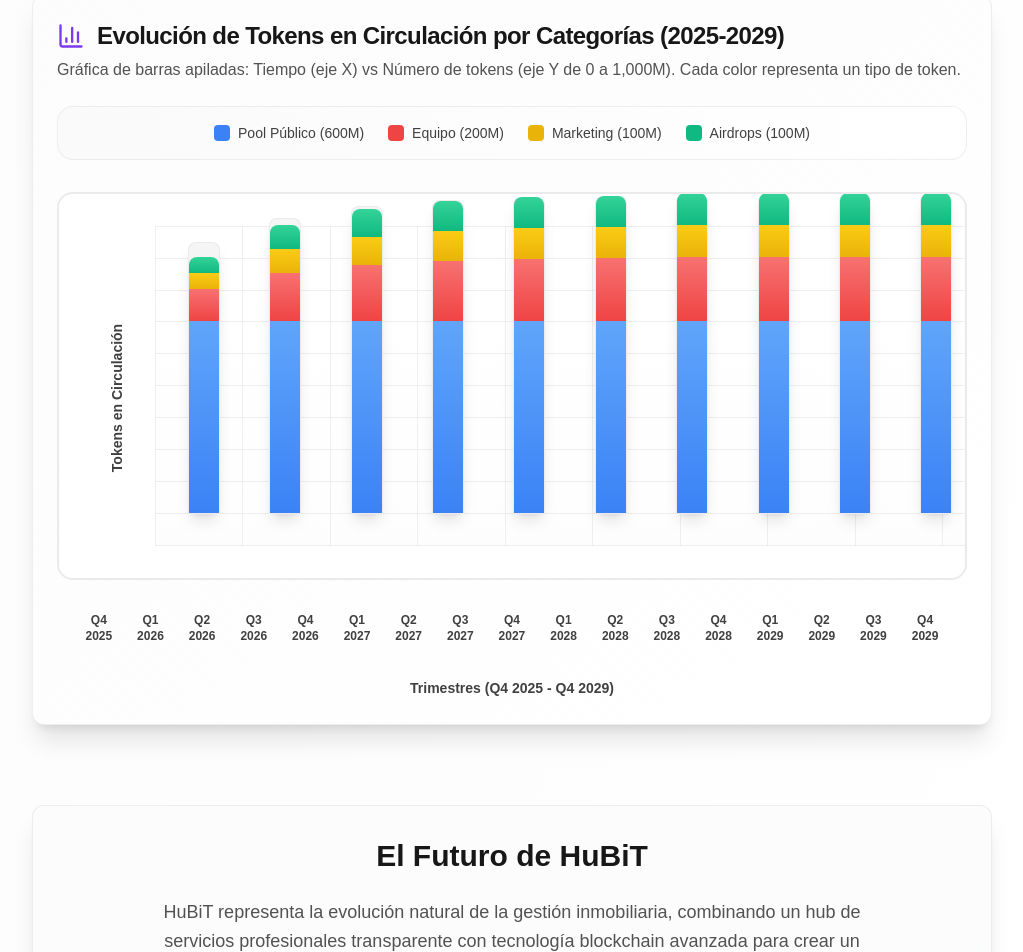
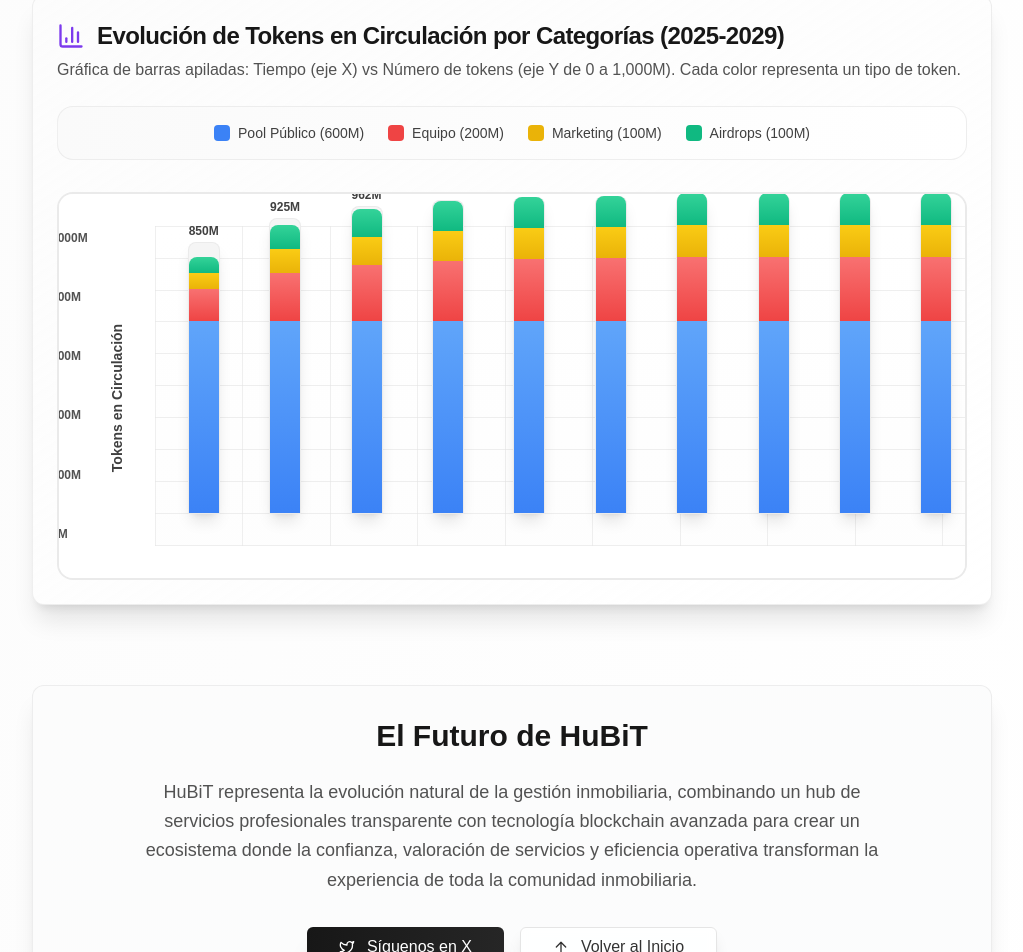
Before and after one commit to Hubit85/HubitApp, a Next.js app: page /whitepaper in a window 1280 px wide. Shown: the part 3305-4257 px from the top of the page, without its empty margins (128-1151 px from the left). Built offline with nearby package versions, Linux system fonts and the light colour scheme.

Commit message:
feat(whitepaper): Add visible Y-axis to vesting chart

```diff
--- a/src/pages/whitepaper.tsx
+++ b/src/pages/whitepaper.tsx
@@ -493,6 +493,16 @@ export default function WhitepaperPage() {
 
                   {/* Chart Area - RESPONSIVE WIDTH */}
                   <div className="ml-16 mr-8 min-w-[1400px]">
+                    {/* Y-Axis Labels */}
+                    <div className="absolute left-0 h-80 flex flex-col justify-between py-1">
+                      <div className="text-xs font-semibold text-neutral-600 -translate-x-2">1000M</div>
+                      <div className="text-xs font-semibold text-neutral-600 -translate-x-2">800M</div>
+                      <div className="text-xs font-semibold text-neutral-600 -translate-x-2">600M</div>
+                      <div className="text-xs font-semibold text-neutral-600 -translate-x-2">400M</div>
+                      <div className="text-xs font-semibold text-neutral-600 -translate-x-2">200M</div>
+                      <div className="text-xs font-semibold text-neutral-600 -translate-x-2">0M</div>
+                    </div>
+
                     {/* Chart Grid and Content */}
                     <div className="relative h-80 bg-gradient-to-t from-neutral-50/30 to-transparent">
                       {/* Grid Lines */}
@@ -527,6 +537,8 @@ export default function WhitepaperPage() {
                             <div className="absolute w-full bg-gradient-to-t from-emerald-500 to-emerald-400 rounded-t-lg" style={{ bottom: '240px', height: '16px' }}>
                               <div className="opacity-0 group-hover:opacity-100 transition-opacity absolute -top-6 left-1/2 transform -translate-x-1/2 text-xs font-bold text-neutral-700 bg-white px-1 rounded shadow">850M</div>
                             </div>
+                            {/* Valor siempre visible encima de la barra */}
+                            <div className="absolute -top-5 left-1/2 transform -translate-x-1/2 text-xs font-bold text-neutral-700">850M</div>
                           </div>
                           <div className="opacity-0 group-hover:opacity-100 transition-opacity mt-2 text-xs font-semibold text-neutral-600 bg-blue-50 px-2 py-1 rounded-md whitespace-nowrap">Q4 2025</div>
                         </div>
@@ -540,6 +552,7 @@ export default function WhitepaperPage() {
                             <div className="absolute w-full bg-gradient-to-t from-emerald-500 to-emerald-400 rounded-t-lg" style={{ bottom: '264px', height: '24px' }}>
                               <div className="opacity-0 group-hover:opacity-100 transition-opacity absolute -top-6 left-1/2 transform -translate-x-1/2 text-xs font-bold text-neutral-700 bg-white px-1 rounded shadow">925M</div>
                             </div>
+                            <div className="absolute -top-5 left-1/2 transform -translate-x-1/2 text-xs font-bold text-neutral-700">925M</div>
                           </div>
                           <div className="opacity-0 group-hover:opacity-100 transition-opacity mt-2 text-xs font-semibold text-neutral-600 bg-emerald-50 px-2 py-1 rounded-md whitespace-nowrap">Q1 2026</div>
                         </div>
@@ -553,6 +566,7 @@ export default function WhitepaperPage() {
                             <div className="absolute w-full bg-gradient-to-t from-emerald-500 to-emerald-400 rounded-t-lg" style={{ bottom: '276px', height: '28px' }}>
                               <div className="opacity-0 group-hover:opacity-100 transition-opacity absolute -top-6 left-1/2 transform -translate-x-1/2 text-xs font-bold text-neutral-700 bg-white px-1 rounded shadow">962M</div>
                             </div>
+                            <div className="absolute -top-5 left-1/2 transform -translate-x-1/2 text-xs font-bold text-neutral-700">962M</div>
                           </div>
                           <div className="opacity-0 group-hover:opacity-100 transition-opacity mt-2 text-xs font-semibold text-neutral-600 bg-emerald-50 px-2 py-1 rounded-md whitespace-nowrap">Q2 2026</div>
                         </div>
@@ -566,6 +580,7 @@ export default function WhitepaperPage() {
                             <div className="absolute w-full bg-gradient-to-t from-emerald-500 to-emerald-400 rounded-t-lg" style={{ bottom: '282px', height: '30px' }}>
                               <div className="opacity-0 group-hover:opacity-100 transition-opacity absolute -top-6 left-1/2 transform -translate-x-1/2 text-xs font-bold text-neutral-700 bg-white px-1 rounded shadow">981M</div>
                             </div>
+                            <div className="absolute -top-5 left-1/2 transform -translate-x-1/2 text-xs font-bold text-neutral-700">981M</div>
                           </div>
                           <div className="opacity-0 group-hover:opacity-100 transition-opacity mt-2 text-xs font-semibold text-neutral-600 bg-emerald-50 px-2 py-1 rounded-md whitespace-nowrap">Q3 2026</div>
                         </div>
@@ -579,6 +594,7 @@ export default function WhitepaperPage() {
                             <div className="absolute w-full bg-gradient-to-t from-emerald-500 to-emerald-400 rounded-t-lg" style={{ bottom: '285px', height: '31px' }}>
                               <div className="opacity-0 group-hover:opacity-100 transition-opacity absolute -top-6 left-1/2 transform -translate-x-1/2 text-xs font-bold text-neutral-700 bg-white px-1 rounded shadow">990M</div>
                             </div>
+                            <div className="absolute -top-5 left-1/2 transform -translate-x-1/2 text-xs font-bold text-neutral-700">990M</div>
                           </div>
                           <div className="opacity-0 group-hover:opacity-100 transition-opacity mt-2 text-xs font-semibold text-neutral-600 bg-emerald-50 px-2 py-1 rounded-md whitespace-nowrap">Q4 2026</div>
                         </div>
@@ -592,6 +608,7 @@ export default function WhitepaperPage() {
                             <div className="absolute w-full bg-gradient-to-t from-emerald-500 to-emerald-400 rounded-t-lg" style={{ bottom: '286px', height: '31px' }}>
                               <div className="opacity-0 group-hover:opacity-100 transition-opacity absolute -top-6 left-1/2 transform -translate-x-1/2 text-xs font-bold text-neutral-700 bg-white px-1 rounded shadow">995M</div>
                             </div>
+                            <div className="absolute -top-5 left-1/2 transform -translate-x-1/2 text-xs font-bold text-neutral-700">995M</div>
                           </div>
                           <div className="opacity-0 group-hover:opacity-100 transition-opacity mt-2 text-xs font-semibold text-neutral-600 bg-emerald-50 px-2 py-1 rounded-md whitespace-nowrap">Q1 2027</div>
                         </div>
@@ -605,6 +622,7 @@ export default function WhitepaperPage() {
                             <div className="absolute w-full bg-gradient-to-t from-emerald-500 to-emerald-400 rounded-t-lg" style={{ bottom: '288px', height: '32px' }}>
                               <div className="opacity-0 group-hover:opacity-100 transition-opacity absolute -top-6 left-1/2 transform -translate-x-1/2 text-xs font-bold text-neutral-700 bg-white px-1 rounded shadow">997M</div>
                             </div>
+                            <div className="absolute -top-5 left-1/2 transform -translate-x-1/2 text-xs font-bold text-neutral-700">997M</div>
                           </div>
                           <div className="opacity-0 group-hover:opacity-100 transition-opacity mt-2 text-xs font-semibold text-neutral-600 bg-emerald-50 px-2 py-1 rounded-md whitespace-nowrap">Q2 2027</div>
                         </div>
@@ -618,6 +636,7 @@ export default function WhitepaperPage() {
                             <div className="absolute w-full bg-gradient-to-t from-emerald-500 to-emerald-400 rounded-t-lg" style={{ bottom: '288px', height: '32px' }}>
                               <div className="opacity-0 group-hover:opacity-100 transition-opacity absolute -top-6 left-1/2 transform -translate-x-1/2 text-xs font-bold text-neutral-700 bg-white px-1 rounded shadow">998M</div>
                             </div>
+                            <div className="absolute -top-5 left-1/2 transform -translate-x-1/2 text-xs font-bold text-neutral-700">998M</div>
                           </div>
                           <div className="opacity-0 group-hover:opacity-100 transition-opacity mt-2 text-xs font-semibold text-neutral-600 bg-emerald-50 px-2 py-1 rounded-md whitespace-nowrap">Q3 2027</div>
                         </div>
@@ -631,6 +650,7 @@ export default function WhitepaperPage() {
                             <div className="absolute w-full bg-gradient-to-t from-emerald-500 to-emerald-400 rounded-t-lg" style={{ bottom: '288px', height: '32px' }}>
                               <div className="opacity-0 group-hover:opacity-100 transition-opacity absolute -top-6 left-1/2 transform -translate-x-1/2 text-xs font-bold text-emerald-600 bg-white px-1 rounded shadow">999M</div>
                             </div>
+                            <div className="absolute -top-5 left-1/2 transform -translate-x-1/2 text-xs font-bold text-neutral-700">999M</div>
                           </div>
                           <div className="opacity-0 group-hover:opacity-100 transition-opacity mt-2 text-xs font-semibold text-neutral-600 bg-emerald-50 px-2 py-1 rounded-md whitespace-nowrap">Q4 2027</div>
                         </div>
@@ -644,6 +664,7 @@ export default function WhitepaperPage() {
                             <div className="absolute w-full bg-gradient-to-t from-emerald-500 to-emerald-400 rounded-t-lg" style={{ bottom: '288px', height: '32px' }}>
                               <div className="opacity-0 group-hover:opacity-100 transition-opacity absolute -top-6 left-1/2 transform -translate-x-1/2 text-xs font-bold text-neutral-700 bg-white px-1 rounded shadow">999M</div>
                             </div>
+                            <div className="absolute -top-5 left-1/2 transform -translate-x-1/2 text-xs font-bold text-neutral-700">999M</div>
                           </div>
                           <div className="opacity-0 group-hover:opacity-100 transition-opacity mt-2 text-xs font-semibold text-neutral-600 bg-emerald-50 px-2 py-1 rounded-md whitespace-nowrap">Q1 2028</div>
                         </div>
@@ -658,6 +679,7 @@ export default function WhitepaperPage() {
                             <div className="absolute w-full bg-gradient-to-t from-emerald-500 to-emerald-400 rounded-t-lg" style={{ bottom: '288px', height: '32px' }}>
                               <div className="opacity-0 group-hover:opacity-100 transition-opacity absolute -top-6 left-1/2 transform -translate-x-1/2 text-xs font-bold text-neutral-700 bg-white px-1 rounded shadow">999M</div>
                             </div>
+                            <div className="absolute -top-5 left-1/2 transform -translate-x-1/2 text-xs font-bold text-neutral-700">999M</div>
                           </div>
                           <div className="opacity-0 group-hover:opacity-100 transition-opacity mt-2 text-xs font-semibold text-neutral-600 bg-emerald-50 px-2 py-1 rounded-md whitespace-nowrap">Q2 2028</div>
                         </div>
@@ -671,6 +693,7 @@ export default function WhitepaperPage() {
                             <div className="absolute w-full bg-gradient-to-t from-emerald-500 to-emerald-400 rounded-t-lg" style={{ bottom: '288px', height: '32px' }}>
                               <div className="opacity-0 group-hover:opacity-100 transition-opacity absolute -top-6 left-1/2 transform -translate-x-1/2 text-xs font-bold text-neutral-700 bg-white px-1 rounded shadow">999M</div>
                             </div>
+                            <div className="absolute -top-5 left-1/2 transform -translate-x-1/2 text-xs font-bold text-neutral-700">999M</div>
                           </div>
                           <div className="opacity-0 group-hover:opacity-100 transition-opacity mt-2 text-xs font-semibold text-neutral-600 bg-emerald-50 px-2 py-1 rounded-md whitespace-nowrap">Q3 2028</div>
                         </div>
@@ -684,6 +707,7 @@ export default function WhitepaperPage() {
                             <div className="absolute w-full bg-gradient-to-t from-emerald-500 to-emerald-400 rounded-t-lg" style={{ bottom: '288px', height: '32px' }}>
                               <div className="opacity-0 group-hover:opacity-100 transition-opacity absolute -top-6 left-1/2 transform -translate-x-1/2 text-xs font-bold text-neutral-700 bg-white px-1 rounded shadow">999M</div>
                             </div>
+                            <div className="absolute -top-5 left-1/2 transform -translate-x-1/2 text-xs font-bold text-neutral-700">999M</div>
                           </div>
                           <div className="opacity-0 group-hover:opacity-100 transition-opacity mt-2 text-xs font-semibold text-neutral-600 bg-emerald-50 px-2 py-1 rounded-md whitespace-nowrap">Q4 2028</div>
                         </div>
@@ -697,6 +721,7 @@ export default function WhitepaperPage() {
                             <div className="absolute w-full bg-gradient-to-t from-emerald-500 to-emerald-400 rounded-t-lg" style={{ bottom: '288px', height: '32px' }}>
                               <div className="opacity-0 group-hover:opacity-100 transition-opacity absolute -top-6 left-1/2 transform -translate-x-1/2 text-xs font-bold text-neutral-700 bg-white px-1 rounded shadow">999M</div>
                             </div>
+                            <div className="absolute -top-5 left-1/2 transform -translate-x-1/2 text-xs font-bold text-neutral-700">999M</div>
                           </div>
                           <div className="opacity-0 group-hover:opacity-100 transition-opacity mt-2 text-xs font-semibold text-neutral-600 bg-emerald-50 px-2 py-1 rounded-md whitespace-nowrap">Q1 2029</div>
                         </div>
@@ -710,6 +735,7 @@ export default function WhitepaperPage() {
                             <div className="absolute w-full bg-gradient-to-t from-emerald-500 to-emerald-400 rounded-t-lg" style={{ bottom: '288px', height: '32px' }}>
                               <div className="opacity-0 group-hover:opacity-100 transition-opacity absolute -top-6 left-1/2 transform -translate-x-1/2 text-xs font-bold text-neutral-700 bg-white px-1 rounded shadow">999M</div>
                             </div>
+                            <div className="absolute -top-5 left-1/2 transform -translate-x-1/2 text-xs font-bold text-neutral-700">999M</div>
                           </div>
                           <div className="opacity-0 group-hover:opacity-100 transition-opacity mt-2 text-xs font-semibold text-neutral-600 bg-emerald-50 px-2 py-1 rounded-md whitespace-nowrap">Q2 2029</div>
                         </div>
@@ -723,6 +749,7 @@ export default function WhitepaperPage() {
                             <div className="absolute w-full bg-gradient-to-t from-emerald-500 to-emerald-400 rounded-t-lg" style={{ bottom: '288px', height: '32px' }}>
                               <div className="opacity-0 group-hover:opacity-100 transition-opacity absolute -top-6 left-1/2 transform -translate-x-1/2 text-xs font-bold text-neutral-700 bg-white px-1 rounded shadow">999M</div>
                             </div>
+                            <div className="absolute -top-5 left-1/2 transform -translate-x-1/2 text-xs font-bold text-neutral-700">999M</div>
                           </div>
                           <div className="opacity-0 group-hover:opacity-100 transition-opacity mt-2 text-xs font-semibold text-neutral-600 bg-emerald-50 px-2 py-1 rounded-md whitespace-nowrap">Q3 2029</div>
                         </div>
@@ -736,40 +763,13 @@ export default function WhitepaperPage() {
                             <div className="absolute w-full bg-gradient-to-t from-emerald-500 to-emerald-400 rounded-t-lg" style={{ bottom: '288px', height: '32px' }}>
                               <div className="opacity-0 group-hover:opacity-100 transition-opacity absolute -top-6 left-1/2 transform -translate-x-1/2 text-xs font-bold text-emerald-600 bg-white px-1 rounded shadow">1,000M</div>
                             </div>
+                            <div className="absolute -top-5 left-1/2 transform -translate-x-1/2 text-xs font-bold text-emerald-600">1,000M</div>
                           </div>
                           <div className="opacity-0 group-hover:opacity-100 transition-opacity mt-2 text-xs font-semibold text-neutral-600 bg-emerald-50 px-2 py-1 rounded-md whitespace-nowrap">Q4 2029</div>
                         </div>
                       </div>
                     </div>
                   </div>
-                </div>
-
-                {/* X-Axis Labels para 17 trimestres RESPONSIVE */}
-                <div className="flex justify-between px-4 mt-4">
-                  <div className="text-xs font-bold text-neutral-700 text-center flex-1">Q4<br/>2025</div>
-                  <div className="text-xs font-bold text-neutral-700 text-center flex-1">Q1<br/>2026</div>
-                  <div className="text-xs font-bold text-neutral-700 text-center flex-1">Q2<br/>2026</div>
-                  <div className="text-xs font-bold text-neutral-700 text-center flex-1">Q3<br/>2026</div>
-                  <div className="text-xs font-bold text-neutral-700 text-center flex-1">Q4<br/>2026</div>
-                  <div className="text-xs font-bold text-neutral-700 text-center flex-1">Q1<br/>2027</div>
-                  <div className="text-xs font-bold text-neutral-700 text-center flex-1">Q2<br/>2027</div>
-                  <div className="text-xs font-bold text-neutral-700 text-center flex-1">Q3<br/>2027</div>
-                  <div className="text-xs font-bold text-neutral-700 text-center flex-1">Q4<br/>2027</div>
-                  <div className="text-xs font-bold text-neutral-700 text-center flex-1">Q1<br/>2028</div>
-                  <div className="text-xs font-bold text-neutral-700 text-center flex-1">Q2<br/>2028</div>
-                  <div className="text-xs font-bold text-neutral-700 text-center flex-1">Q3<br/>2028</div>
-                  <div className="text-xs font-bold text-neutral-700 text-center flex-1">Q4<br/>2028</div>
-                  <div className="text-xs font-bold text-neutral-700 text-center flex-1">Q1<br/>2029</div>
-                  <div className="text-xs font-bold text-neutral-700 text-center flex-1">Q2<br/>2029</div>
-                  <div className="text-xs font-bold text-neutral-700 text-center flex-1">Q3<br/>2029</div>
-                  <div className="text-xs font-bold text-neutral-700 text-center flex-1">Q4<br/>2029</div>
-                </div>
-
-                {/* X-Axis Title */}
-                <div className="text-center mt-4">
-                  <span className="text-sm font-bold text-neutral-700">
-                    {language === "es" ? "Trimestres (Q4 2025 - Q4 2029)" : "Quarters (Q4 2025 - Q4 2029)"}
-                  </span>
                 </div>
               </CardContent>
             </Card>
```
